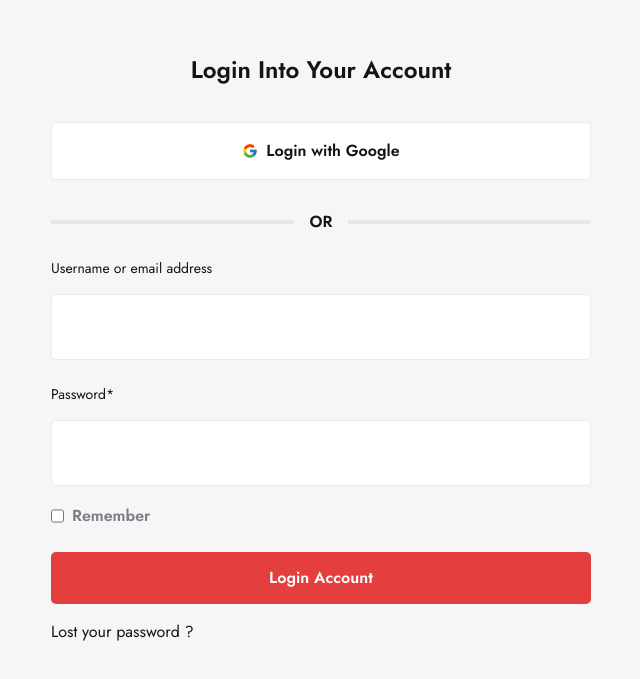
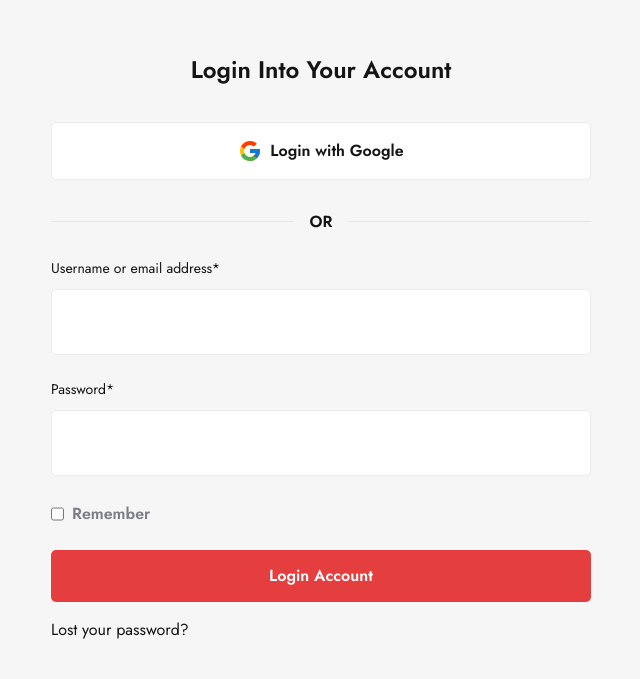
Before and after one commit to Sijan666/roiserTeam, a React (Vite) app: page /login in a window 1280 px wide. Shown: the part 705-1384 px from the top of the page, without its empty margins (399-1039 px from the left). Built offline with nearby package versions, Linux system fonts and the light colour scheme; a web font is replaced by a local one.

Commit message:
add form validation using modern npm zod resolver

```diff
--- a/package.json
+++ b/package.json
@@ -11,6 +11,7 @@
   },
   "dependencies": {
     "@headlessui/react": "^2.2.9",
+    "@hookform/resolvers": "^5.4.0",
     "@tailwindcss/vite": "^4.1.17",
     "axios": "^1.13.2",
     "lenis": "^1.3.21",
@@ -20,12 +21,14 @@
     "react": "^19.2.0",
     "react-dom": "^19.2.0",
     "react-helmet-async": "^3.0.0",
+    "react-hook-form": "^7.76.1",
     "react-icons": "^5.5.0",
     "react-router-dom": "^7.10.0",
     "react-slick": "^0.31.0",
     "slick-carousel": "^1.8.1",
     "swiper": "^12.1.3",
-    "tailwindcss": "^4.1.17"
+    "tailwindcss": "^4.1.17",
+    "zod": "^4.4.3"
   },
   "devDependencies": {
     "@eslint/js": "^9.39.1",
--- a/src/components/pages/Login.jsx
+++ b/src/components/pages/Login.jsx
@@ -1,15 +1,42 @@
 import React from "react";
+import { useForm } from "react-hook-form";
+import { z } from "zod";
+import { zodResolver } from "@hookform/resolvers/zod";
 import Container from "../Container";
 import Flex from "../Flex";
 import { MdKeyboardArrowRight } from "react-icons/md";
 import { Link } from "react-router-dom";
 import { FcGoogle } from "react-icons/fc";
 
+const loginSchema = z.object({
+  identifier: z
+    .string()
+    .min(1, { message: "Username or email is required" }),
+  password: z
+    .string()
+    .min(6, { message: "Password must be at least 8 characters" }),
+  remember: z.boolean().optional(),
+});
+
 const Login = () => {
+  const {
+    register,
+    handleSubmit,
+    formState: { errors, isSubmitting },
+  } = useForm({
+    resolver: zodResolver(loginSchema),
+  });
+
+  const onSubmit = async (data) => {
+    await new Promise((resolve) => setTimeout(resolve, 1000));
+    console.log("Form Submitted Successfully:", data);
+    alert("Login Successful!");
+  };
+
   return (
     <>
       <div className="bg-[url('/src/assets/loginBg.png')] bg-cover bg-center bg-no-repeat lg:py-[150px] py-25">
-        <Container className={'px-3 lg:px-0'}>
+        <Container className={"px-3 lg:px-0"}>
           <Flex className={"justify-between flex-col lg:flex-row gap-y-3"}>
             <h3 className="text-[#1A1A1A] lg:text-6xl text-4xl font-semibold">
               Account Login
@@ -25,54 +52,78 @@ const Login = () => {
         </Container>
       </div>
       <div className="lg:py-25 py-10">
-        <Container className={'px-3 lg:px-0'}>
+        <Container className={"px-3 lg:px-0"}>
           <div className="lg:px-[120px] lg:py-25 px-5 py-7 bg-[#F6F6F7] lg:w-[780px] mx-auto">
-            <h4 className="lg:text-[24px] text-xl font-semibold  text-[#141414] text-center">
+            <h4 className="lg:text-[24px] text-xl font-semibold text-[#141414] text-center">
               Login Into Your Account
             </h4>
-            <div className="lg:mt-[35px] lg:mb-[30px] my-5 border border-[#EBEBEB] bg-white lg:py-4 py-3 rounded-[5px] items-center flex justify-center cursor-pointer">
-              <FcGoogle className=" mr-2" />
-              <p className="text-base font-semibold text-[#141414] ">
+            <div className="lg:mt-[35px] lg:mb-[30px] my-5 border border-[#EBEBEB] bg-white lg:py-4 py-3 rounded-[5px] items-center flex justify-center cursor-pointer hover:bg-gray-50 transition-colors">
+              <FcGoogle className="mr-2 text-2xl" />
+              <p className="text-base font-semibold text-[#141414]">
                 Login with Google
               </p>
             </div>
-            <div className="">
-              <Flex className={"justify-center gap-x-4"}>
-                <div className="h-1 w-full bg-[#E7E7E7]"></div>
-                <p className="text-base font-semibold text-[#141414] ">OR</p>
-                <div className="h-1 w-full bg-[#E7E7E7]"></div>
+            <div className="mb-6">
+              <Flex className={"justify-center items-center gap-x-4"}>
+                <div className="h-px w-full bg-[#E7E7E7]"></div>
+                <p className="text-base font-semibold text-[#141414]">OR</p>
+                <div className="h-px w-full bg-[#E7E7E7]"></div>
               </Flex>
             </div>
-            <div className="my-6">
-              <p className="text-[#141414] text-[14px] pb-[15px] ">
-                Username or email address
+            <form onSubmit={handleSubmit(onSubmit)}>
+              <div className="mb-4">
+                <p className="text-[#141414] text-[14px] pb-2.5">
+                  Username or email address*
                 </p>
                 <input
                   type="text"
-                className="w-full lg:p-5 p-3 bg-white border border-[#EBEBEB] rounded-[5px] outline-none"
+                  {...register("identifier")}
+                  className={`w-full lg:p-5 p-3 bg-white border ${
+                    errors.identifier ? "border-red-500" : "border-[#EBEBEB]"
+                  } rounded-[5px] outline-none focus:border-gray-400`}
                 />
-              <p className="text-[#141414] text-[14px] pt-6 pb-[15px] ">
+                {errors.identifier && (
+                  <p className="text-red-500 text-sm mt-1">{errors.identifier.message}</p>
+                )}
+              </div>
+              <div className="mb-4">
+                <p className="text-[#141414] text-[14px] pt-2 pb-2.5">
                   Password*
                 </p>
                 <input
-                type="text"
-                className="w-full lg:p-5 p-3 bg-white border border-[#EBEBEB] rounded-[5px] outline-none"
+                  type="password"
+                  {...register("password")}
+                  className={`w-full lg:p-5 p-3 bg-white border ${
+                    errors.password ? "border-red-500" : "border-[#EBEBEB]"
+                  } rounded-[5px] outline-none focus:border-gray-400`}
                 />
-              <div className="flex pt-[18px]">
+                {errors.password && (
+                  <p className="text-red-500 text-sm mt-1">{errors.password.message}</p>
+                )}
+              </div>
+              <div className="flex pt-2.5 mb-6">
                 <input
                   type="checkbox"
-                  className="bg-white border border-[#EBEBEB] mr-2"
+                  id="remember"
+                  {...register("remember")}
+                  className="bg-white border border-[#EBEBEB] mr-2 cursor-pointer"
                 />
-                <p className="text-base font-semibold text-[#7B7E86]">
+                <label htmlFor="remember" className="text-base font-semibold text-[#7B7E86] cursor-pointer">
                   Remember
+                </label>
+              </div>
+              <button
+                type="submit"
+                disabled={isSubmitting}
+                className="bg-[#E53E3E] text-white w-full lg:py-3.5 py-3 rounded-[5px] cursor-pointer hover:bg-red-700 transition-all duration-300 disabled:opacity-70 disabled:cursor-not-allowed"
+              >
+                <p className="text-base font-semibold">
+                  {isSubmitting ? "Logging in..." : "Login Account"}
                 </p>
-              </div>
-            </div>
-            <button className="bg-[#E53E3E] text-white w-full lg:py-3.5 py-3 rounded-[5px] cursor-pointer">
-              <p className="text-base font-semibold">Login Account</p>
               </button>
-            <button className="text-[#141414] pt-4 cursor-pointer">
-              Lost your password ?
+            </form>
+            <button className="text-[#141414] pt-4 cursor-pointer hover:underline">
+              Lost your password?
             </button>
           </div>
         </Container>
```
Also changed, not shown: 1 other file (tests, documents, lock files or other folders). Lines whose indentation alone changed are shown as unchanged.
